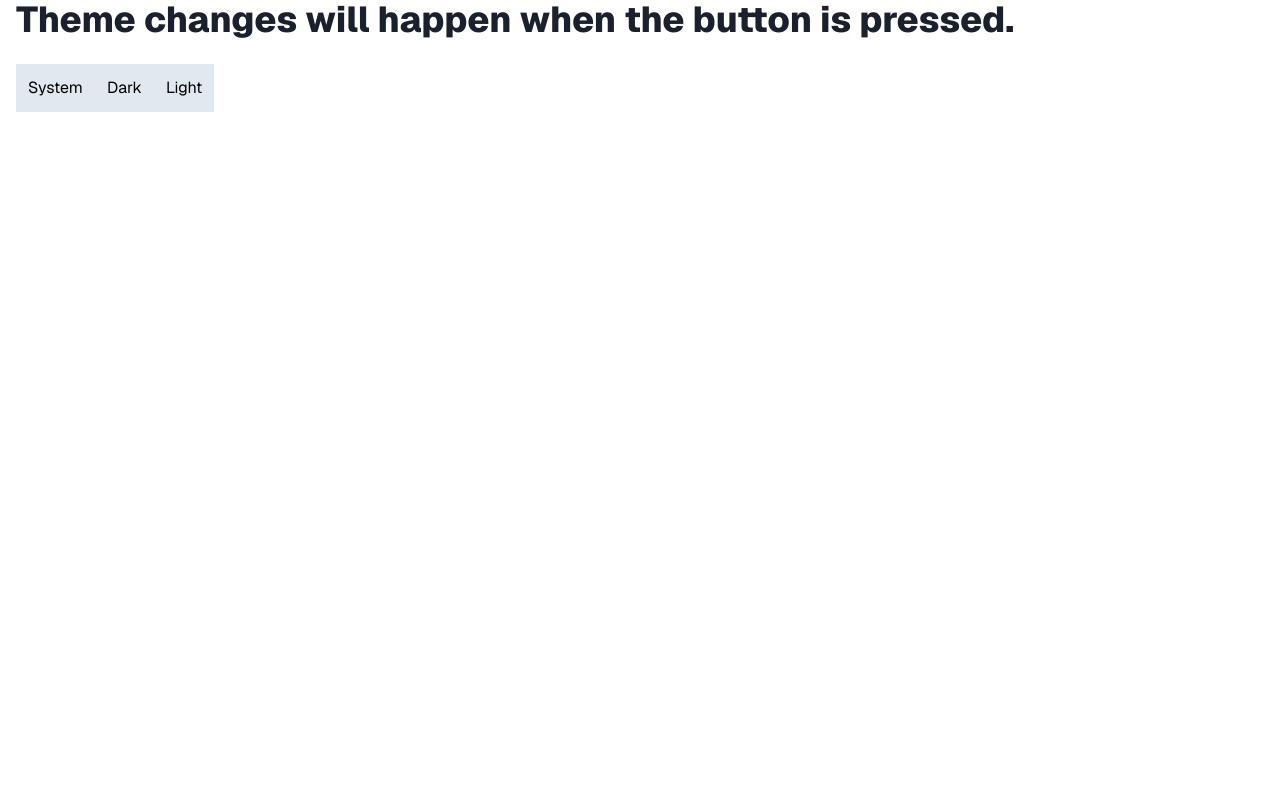
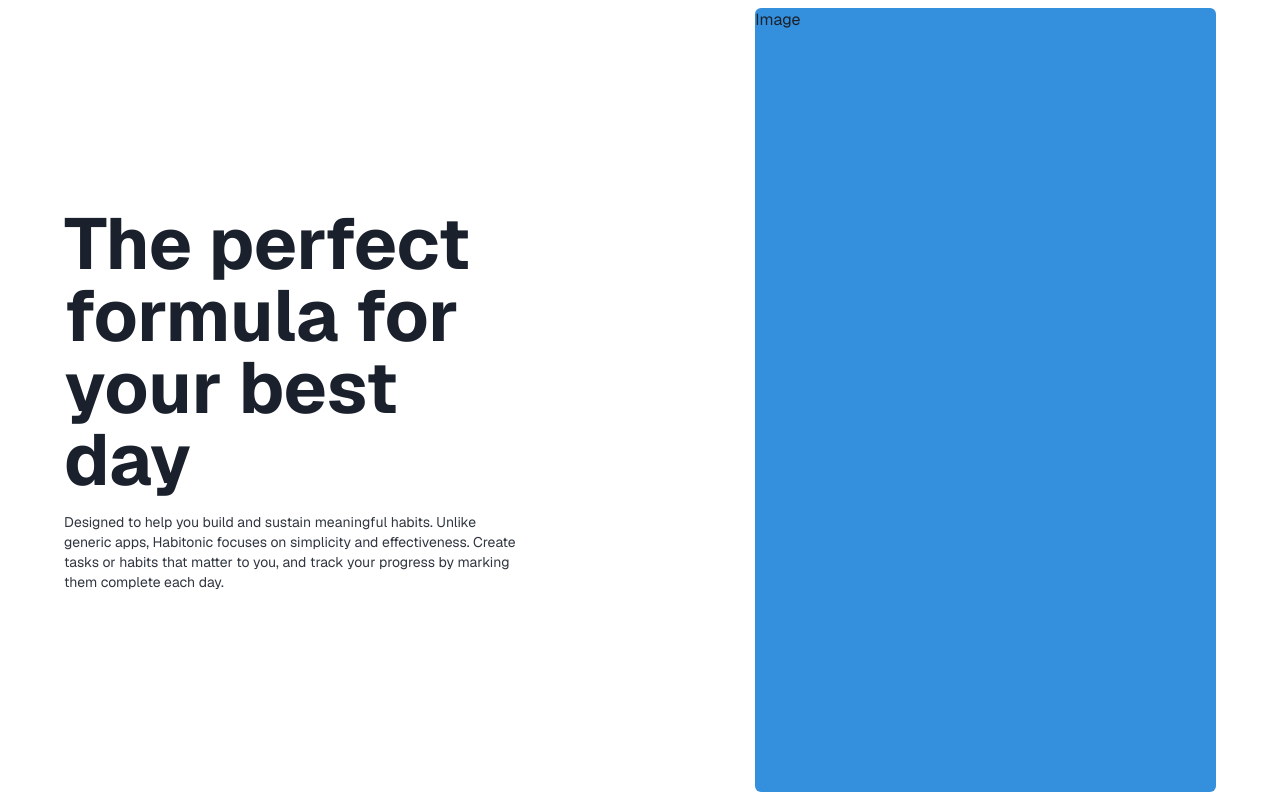
Before and after one commit to AtanasovCode/habitonic-next, a Next.js app: page / in a window 1280 px wide. Built offline with nearby package versions, Linux system fonts and the light colour scheme.

Commit message:
add Hero component and children components

```diff
--- a/app/layout.tsx
+++ b/app/layout.tsx
@@ -1,6 +1,5 @@
 import { Geist } from "next/font/google";
 import { ThemeProvider } from "next-themes";
-import Link from "next/link";
 import "./globals.css";
 
 const defaultUrl = process.env.VERCEL_URL
--- a/app/page.tsx
+++ b/app/page.tsx
@@ -1,15 +1,10 @@
-import Hero from "@/components/hero";
-import ConnectSupabaseSteps from "@/components/tutorial/connect-supabase-steps";
-import SignUpUserSteps from "@/components/tutorial/sign-up-user-steps";
-import { hasEnvVars } from "@/utils/supabase/check-env-vars";
-import ThemeToggle from "@/app/ui/ThemeToggle";
+import Hero from "@/app/ui/home/Hero";
 
 export default async function Home() {
   return (
     <>
-      <main className="flex-1 flex flex-col gap-6 px-4 bg-background">
-        <p className="text-text font-extrabold text-4xl">Theme changes will happen when the button is pressed.</p>
-        <ThemeToggle />
+      <main className="bg-background">
+        <Hero />
       </main>
     </>
   );
--- a/app/ui/ThemeToggle.tsx
+++ b/app/ui/ThemeToggle.tsx
@@ -1,8 +1,6 @@
 'use client';
 
 import { useTheme } from "next-themes";
-import { useEffect } from "react";
-import { useState } from "react";
 
 export default function ThemeToggle() {
 
--- /dev/null
+++ b/app/ui/home/Hero.tsx
@@ -0,0 +1,17 @@
+import HeroImage from "@/app/ui/home/HeroImage";
+import HeroInfo from "@/app/ui/home/HeroInfo";
+
+export default function Hero() {
+    return (
+        <div className="min-h-screen bg-background text-text flex items-start justify-center">
+            <div className="min-h-screen max-w-[90vw] flex flex-col-reverse lg:flex-row items-center justify-end lg:justify-between gap-8">
+                <div className="w-full lg:w-2/5">
+                    <HeroInfo />
+                </div>
+                <div className="w-full h-[33dvh] lg:w-2/5 lg:h-[98dvh] rounded-md overflow-hidden">
+                    <HeroImage />
+                </div>
+            </div>
+        </div>
+    );
+}
--- /dev/null
+++ b/app/ui/home/HeroImage.tsx
@@ -0,0 +1,7 @@
+export default function HeroImage() {
+    return (
+        <div className="w-full h-full bg-primary">
+            Image
+        </div>
+    );
+}
--- /dev/null
+++ b/app/ui/home/HeroInfo.tsx
@@ -0,0 +1,15 @@
+export default function HeroInfo() {
+    return (
+        <div className="w-full flex flex-col items-center justify-center gap-4">
+            <div className="text-5xl font-bold text-left lg:text-7xl">
+                The perfect formula for your best day
+            </div>
+            <div className="text-left text-sm text-text opacity-90">
+                Designed to help you build and sustain meaningful habits.
+                Unlike generic apps, Habitonic focuses on simplicity and
+                effectiveness. Create tasks or habits that matter to
+                you, and track your progress by marking them complete each day.
+            </div>
+        </div>
+    );
+}
```
